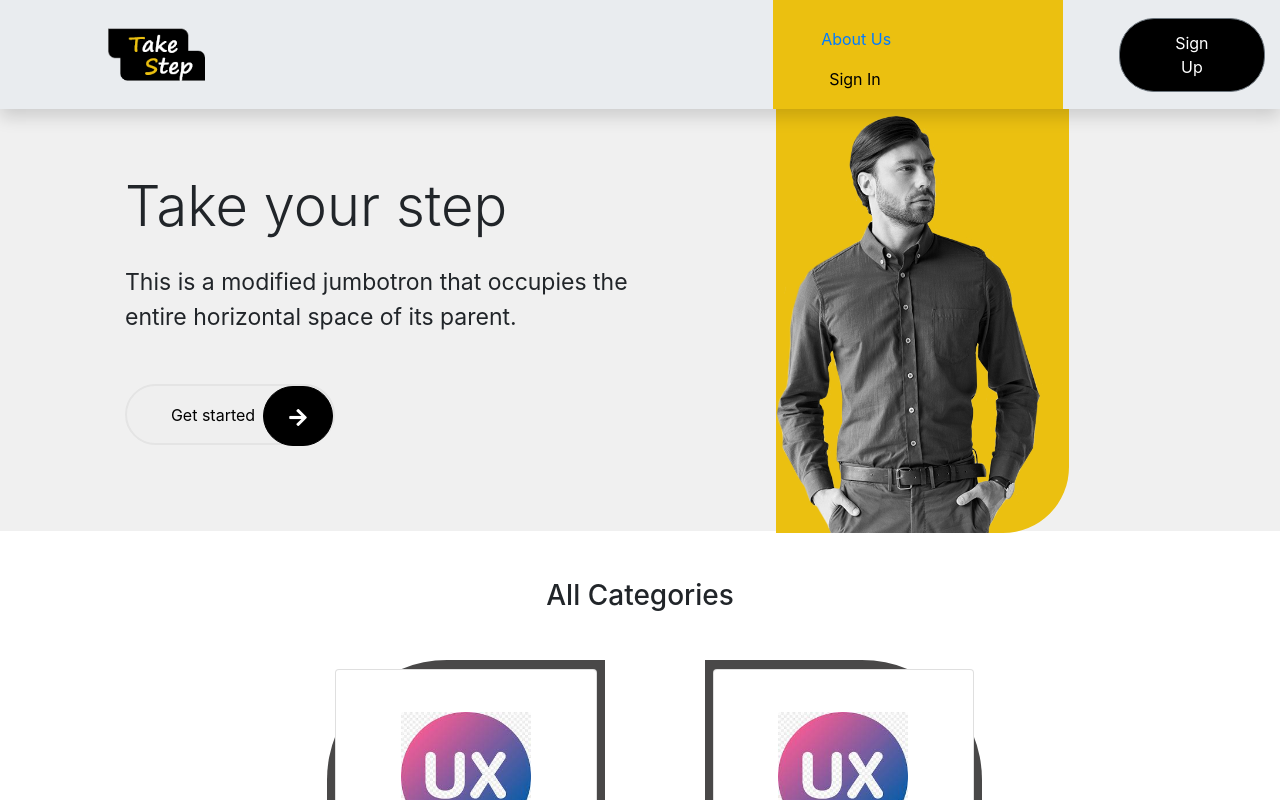
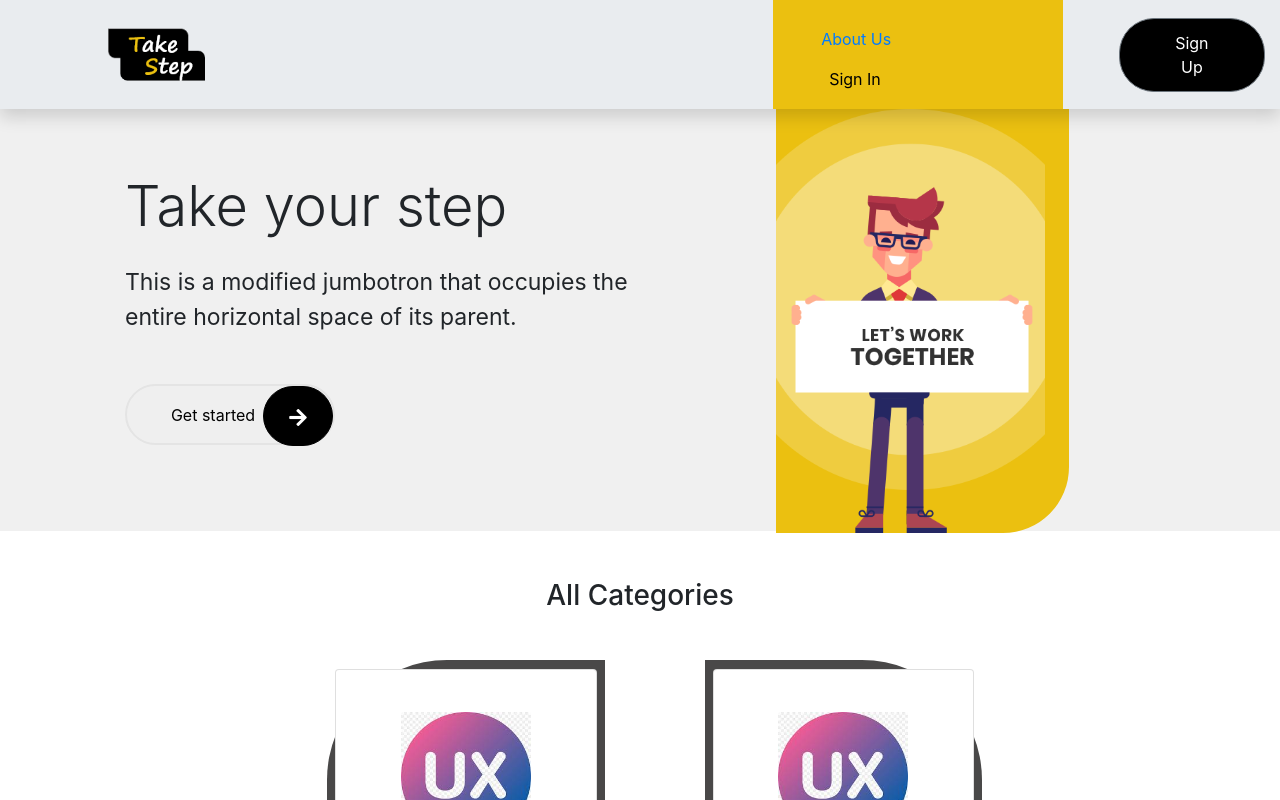
Before and after one commit to maieltayeb/Take-Step-React, a React (Create React App) app: page /welcomePage in a window 1280 px wide. Shown: the top 800 px of the page. Built offline with nearby package versions, Linux system fonts and the light colour scheme; no server answers.

Commit message:
img-header

```diff
--- a/src/Layout/Header/header.css
+++ b/src/Layout/Header/header.css
@@ -46,9 +46,12 @@
   width: 500px; */
   /* position: absolute; */
   z-index: 2;
-  background-image: url("/img/header-photo.png");
+
+  background-image: url("/img/img-header.png");
+
   margin-right: 100px;
   background-size: cover;
+  background-position: center;
 }
 .display-4 {
   font-size: 40 px;
```
Also changed, not shown: public/img/img-header.png (added), public/img/img-header2.png (added).
